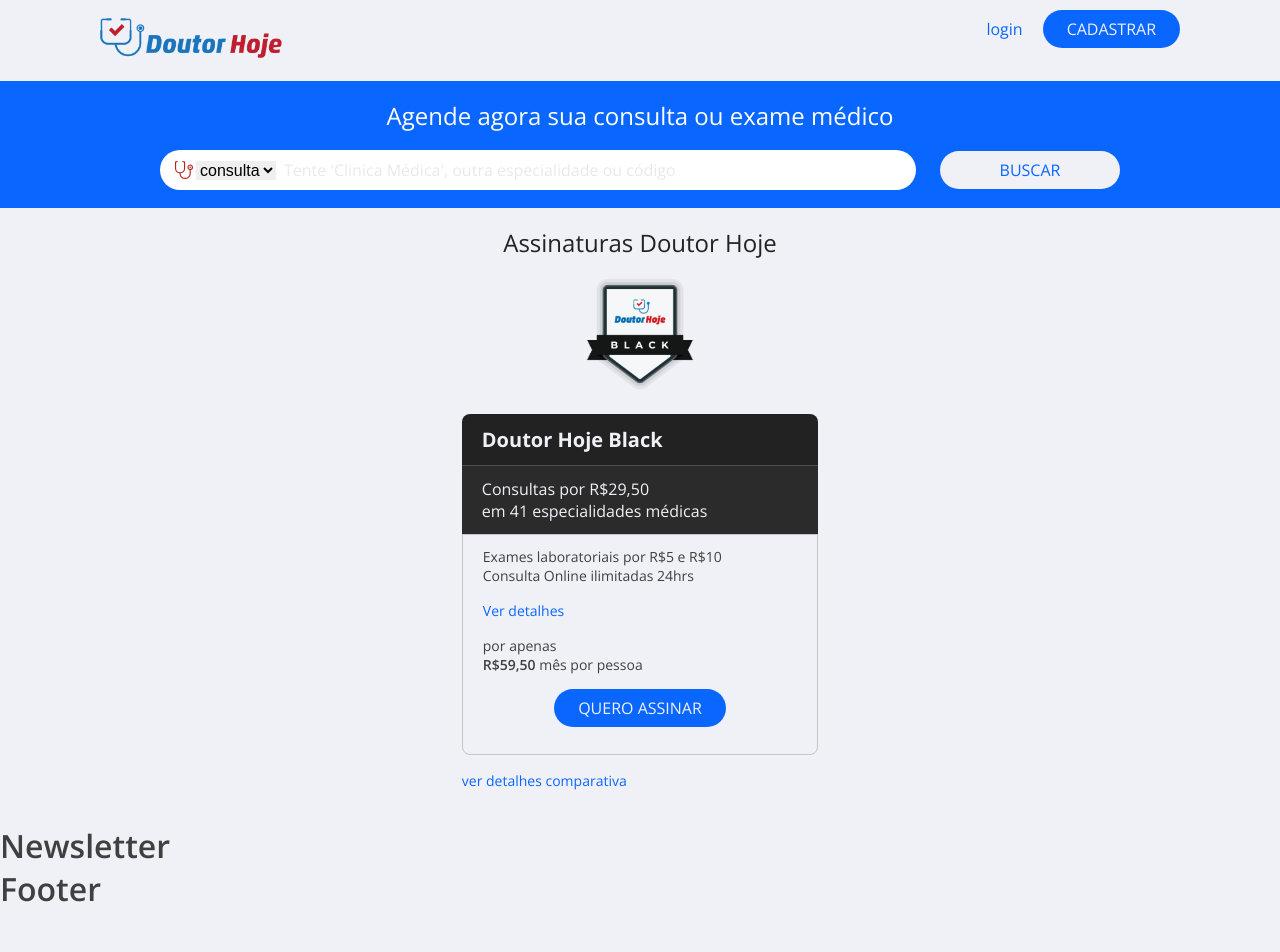
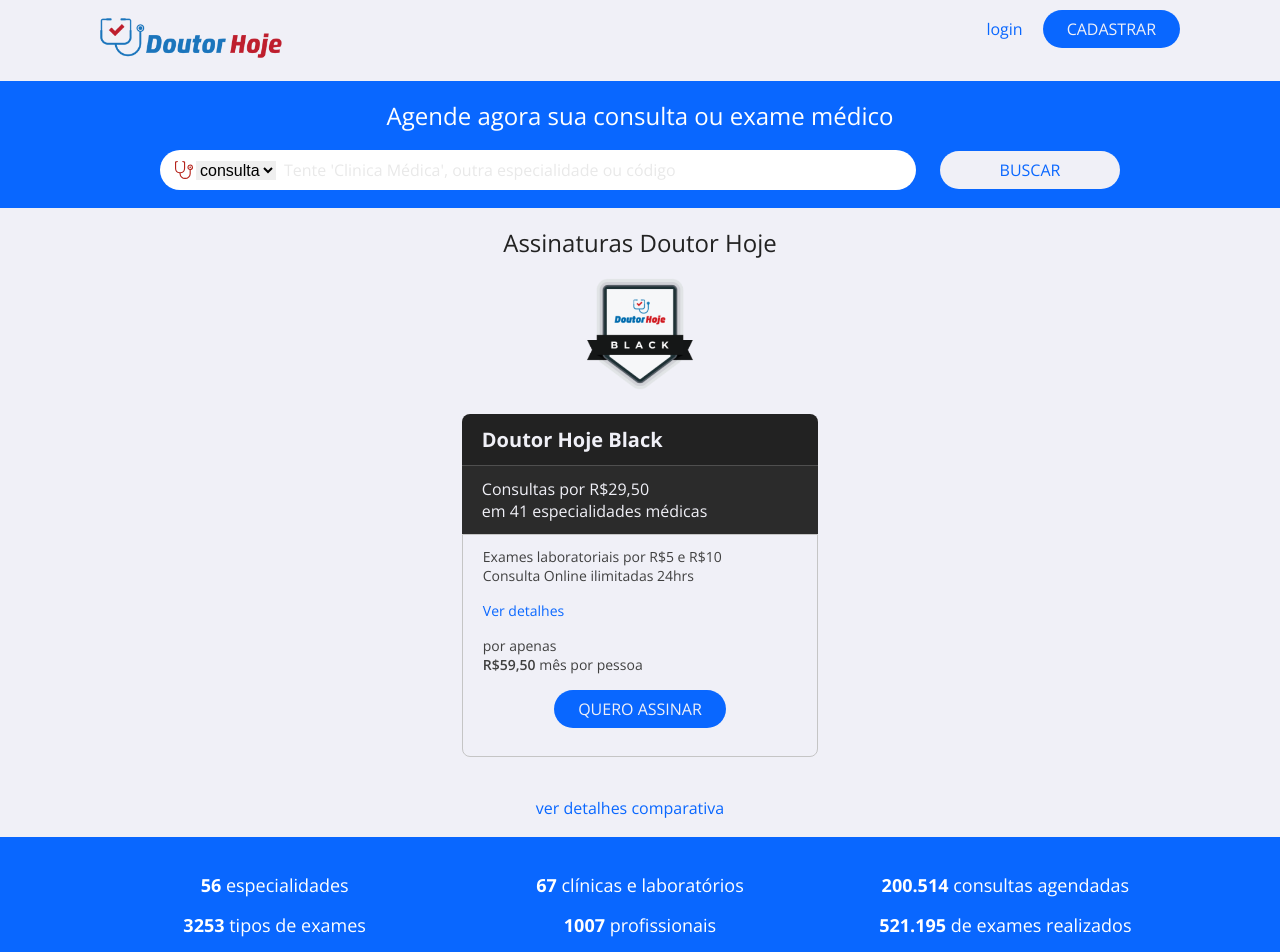
Before and after one commit to thiagowilliam/doutor-hoje, a React (Create React App) app: page / in a window 1280 px wide. Shown: the top 952 px of the page. Before the commit the page ends 910 px from the top, so only its background shows below. Built offline with nearby package versions, Linux system fonts and the light colour scheme.

Commit message:
finished home and created componets button

```diff
--- /dev/null
+++ b/src/components/Anchor/index.tsx
@@ -0,0 +1,18 @@
+import React, { AnchorHTMLAttributes } from 'react';
+
+import * as S from './styles';
+
+interface InputProps extends AnchorHTMLAttributes<HTMLAnchorElement> {
+  isBlueLink?: boolean;
+  isDefaultLink?: boolean;
+}
+
+const Input: React.FC<InputProps> = ({ children, ...rest }) => {
+  return (
+    <S.Container type="text" {...rest}>
+      {children}
+    </S.Container>
+  );
+};
+
+export default Input;
--- /dev/null
+++ b/src/components/Anchor/styles.ts
@@ -0,0 +1,36 @@
+import styled, { css } from 'styled-components';
+import { shade } from 'polished';
+
+interface AnchorProps {
+  isBlueLink?: boolean;
+  isDefaultLink?: boolean;
+}
+export const Container = styled.a<AnchorProps>`
+  font-size: 1.6rem;
+  text-decoration: none;
+  transition: all 0.2s;
+
+  ${(props) =>
+    props.isBlueLink &&
+    css`
+      text-transform: uppercase;
+      background: var(--color-link-background);
+      color: var(--color-link-with-background);
+      border-radius: 2.4rem;
+      padding: 0.8rem 2.4rem;
+      &:hover {
+        background: ${shade(0.2, '#0967ff')};
+      }
+    `}
+
+  ${(props) =>
+    props.isDefaultLink &&
+    css`
+      color: var(--color-link);
+      margin-right: 2rem;
+
+      &:hover {
+        color: ${shade(0.2, '#0967ff')};
+      }
+    `}
+`;
--- /dev/null
+++ b/src/components/Button/index.tsx
@@ -0,0 +1,17 @@
+import React, { ButtonHTMLAttributes } from 'react';
+
+import * as S from './styles';
+
+interface ButtonProps extends ButtonHTMLAttributes<HTMLButtonElement> {
+  isButtonBlue?: boolean;
+  isButtonWhite?: boolean;
+}
+const Button: React.FC<ButtonProps> = ({ children, ...rest }) => {
+  return (
+    <S.Container type="submit" {...rest}>
+      {children}
+    </S.Container>
+  );
+};
+
+export default Button;
--- /dev/null
+++ b/src/components/Button/styles.ts
@@ -0,0 +1,36 @@
+import styled, { css } from 'styled-components';
+import { shade } from 'polished';
+
+interface ButtonProps {
+  isButtonBlue?: boolean;
+  isButtonWhite?: boolean;
+}
+
+export const Container = styled.button<ButtonProps>`
+  border: none;
+  border-radius: 2.4rem;
+  text-transform: uppercase;
+  font-size: 1.6rem;
+  width: 180px;
+  padding: 0.8rem 1.2rem;
+  transition: all 0.2s;
+  ${(props) =>
+    props.isButtonWhite &&
+    css`
+      background: var(--color-button-background);
+      color: var(--color-button-text);
+      &:hover {
+        background: ${shade(0.1, '#fff')};
+      }
+    `}
+
+  ${(props) =>
+    props.isButtonBlue &&
+    css`
+      color: var(--color-button-background);
+      background: var(--color-button-text);
+      &:hover {
+        background: ${shade(0.2, '#0967ff')};
+      }
+    `}
+`;
--- a/src/components/Header/index.tsx
+++ b/src/components/Header/index.tsx
@@ -1,6 +1,9 @@
 import React from 'react';
 
 import Logo from '../../assets/logo.png';
+
+import Anchor from '../Anchor';
+
 import * as S from './styles';
 
 const Header: React.FC = () => {
@@ -11,8 +14,12 @@
       </a>
 
       <S.WrapperLinks>
-        <S.DefaultLink href="/">login</S.DefaultLink>
-        <S.BlueLink href="/">Cadastrar</S.BlueLink>
+        <Anchor isDefaultLink href="/">
+          login
+        </Anchor>
+        <Anchor isBlueLink href="/">
+          Cadastrar
+        </Anchor>
       </S.WrapperLinks>
     </S.Container>
   );
--- a/src/components/Header/styles.ts
+++ b/src/components/Header/styles.ts
@@ -1,5 +1,4 @@
-import styled, { css } from 'styled-components';
-import { shade } from 'polished';
+import styled from 'styled-components';
 
 export const Container = styled.header`
   width: 100%;
@@ -11,32 +10,4 @@
   justify-content: space-between;
 `;
 
-const LinkDefault = css`
-  font-size: 1.6rem;
-  text-decoration: none;
-  transition: all 0.2s;
-`;
-
 export const WrapperLinks = styled.div``;
-
-export const DefaultLink = styled.a`
-  ${LinkDefault}
-  color: var(--color-link);
-  margin-right: 2rem;
-
-  &:hover {
-    color: ${shade(0.2, '#0967ff')};
-  }
-`;
-
-export const BlueLink = styled.a`
-  ${LinkDefault}
-  text-transform: uppercase;
-  background: var(--color-link-background);
-  color: var(--color-link-with-background);
-  border-radius: 2.4rem;
-  padding: 0.8rem 2.4rem;
-  &:hover {
-    background: ${shade(0.2, '#0967ff')};
-  }
-`;
--- a/src/components/SearchAppointment/index.tsx
+++ b/src/components/SearchAppointment/index.tsx
@@ -1,8 +1,9 @@
 import React from 'react';
 
+import Icon from '../../assets/icon-doutor.svg';
+import Button from '../Button';
+
 import * as S from './styles';
-
-import Icon from '../../assets/icon-doutor.svg';
 
 const SearchAppointment: React.FC = () => {
   return (
@@ -22,7 +23,9 @@
             />
           </S.WrapperInput>
 
-          <button type="button">Buscar</button>
+          <Button isButtonWhite type="button">
+            Buscar
+          </Button>
         </form>
       </S.Container>
     </S.BackgroundBlue>
--- a/src/components/SearchAppointment/styles.ts
+++ b/src/components/SearchAppointment/styles.ts
@@ -23,14 +23,6 @@
     align-items: center;
 
     button {
-      background: var(--color-button-background);
-      color: var(--color-button-text);
-      border: none;
-      border-radius: 2.4rem;
-      text-transform: uppercase;
-      font-size: 1.6rem;
-      width: 180px;
-      padding: 0.8rem 1.2rem;
     }
   }
 `;
--- a/src/page/Home/index.tsx
+++ b/src/page/Home/index.tsx
@@ -1,8 +1,11 @@
 import React from 'react';
 
 import * as S from './styles';
+
 import SearchAppointment from '../../components/SearchAppointment';
 import Newsletter from '../../components/Newsletter';
+
+import Anchor from '../../components/Anchor';
 
 import SeloBlack from '../../assets/selo.png';
 
@@ -23,18 +26,47 @@
             <S.DescriptionCard>
               <p>Exames laboratoriais por R$5 e R$10</p>
               <p>Consulta Online ilimitadas 24hrs</p>
-              <S.DefaultLink href="/"> Ver detalhes </S.DefaultLink>
+              <Anchor className="alignAnchor" isDefaultLink href="/">
+                Ver detalhes
+              </Anchor>
               <p>por apenas</p>
               <p>
                 <strong>R$59,50</strong> mês por pessoa
               </p>
-              <S.BlueLink href="/">Quero Assinar</S.BlueLink>
+              <Anchor isBlueLink href="/">
+                Quero Assinar
+              </Anchor>
             </S.DescriptionCard>
 
-            <S.DefaultLink href="/"> ver detalhes comparativa </S.DefaultLink>
+            <Anchor className="marginAnchor" isDefaultLink href="/">
+              ver detalhes comparativa
+            </Anchor>
           </S.BoxCard>
         </S.CardType>
       </S.Container>
+
+      <S.BackgroundBlue>
+        <S.Container>
+          <p>
+            <strong>56</strong> especialidades
+          </p>
+          <p>
+            <strong>67</strong> clínicas e laboratórios
+          </p>
+          <p>
+            <strong>200.514</strong> consultas agendadas
+          </p>
+          <p>
+            <strong>3253</strong> tipos de exames
+          </p>
+          <p>
+            <strong>1007</strong> profissionais
+          </p>
+          <p>
+            <strong>521.195</strong> de exames realizados
+          </p>
+        </S.Container>
+      </S.BackgroundBlue>
       <Newsletter />
     </>
   );
--- a/src/page/Home/styles.ts
+++ b/src/page/Home/styles.ts
@@ -1,5 +1,4 @@
-import styled, { css } from 'styled-components';
-import { shade } from 'polished';
+import styled from 'styled-components';
 
 export const Container = styled.section`
   width: 100%;
@@ -24,6 +23,11 @@
 `;
 export const BoxCard = styled.article`
   position: relative;
+
+  .marginAnchor {
+    margin-top: 4rem;
+    display: inline-block;
+  }
 `;
 export const TitleCard = styled.div`
   background: var(--color-strong-black);
@@ -51,38 +55,36 @@
     width: 100%;
     font-size: 1.4rem;
   }
-`;
-const LinkDefault = css`
-  text-decoration: none;
-  transition: all 0.2s;
+
+  .alignAnchor {
+    font-size: 1.4rem;
+    text-align: left;
+    width: 100%;
+  }
+
+  a {
+    display: inline-block;
+    margin: 1.6rem 0;
+  }
 `;
 
 export const WrapperLinks = styled.div``;
+export const BackgroundBlue = styled.div`
+  background: var(--color-primary);
+  padding: 1.8rem 0;
+  section {
+    display: grid;
+    grid-template-columns: 1fr 1fr 1fr;
+    grid-gap: 1.6rem;
+  }
 
-export const DefaultLink = styled.a`
-  ${LinkDefault}
-  color: var(--color-link);
-  margin-right: 2rem;
-  font-size: 1.4rem;
-  text-align: left;
-  display: block;
-  margin: 1.6rem 0;
-  &:hover {
-    color: ${shade(0.2, '#0967ff')};
+  p {
+    text-align: center;
+    color: var(--color-white);
+    font-size: 1.8rem;
+  }
+
+  strong {
+    font-weight: 700;
   }
 `;
-
-export const BlueLink = styled.a`
-  ${LinkDefault}
-  font-size: 1.6rem;
-  text-transform: uppercase;
-  background: var(--color-link-background);
-  color: var(--color-link-with-background);
-  border-radius: 2.4rem;
-  padding: 0.8rem 2.4rem;
-  margin: 1.5rem 0;
-  display: inline-block;
-  &:hover {
-    background: ${shade(0.2, '#0967ff')};
-  }
-`;
```
Also changed, not shown: .eslintrc.json.
